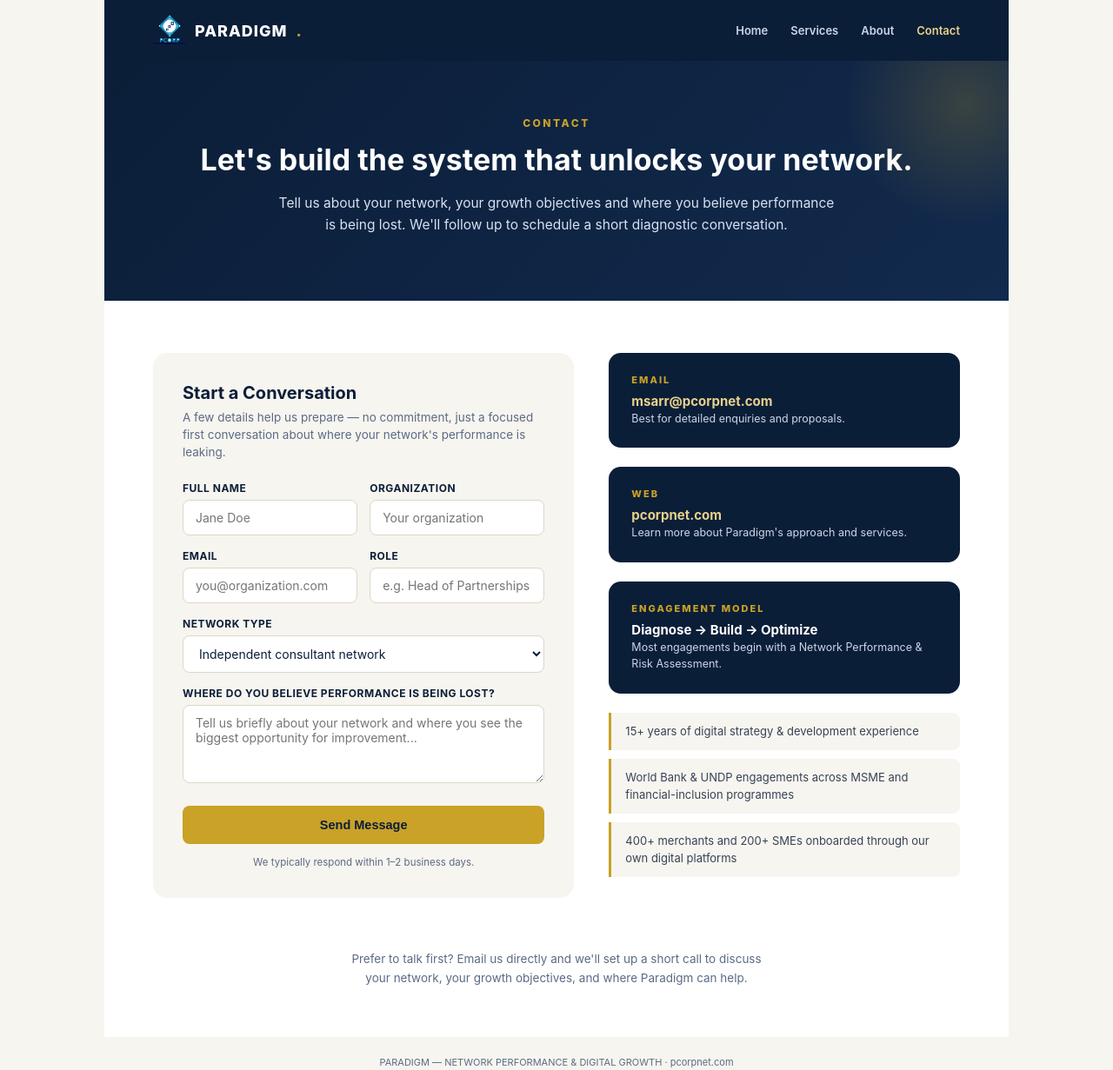
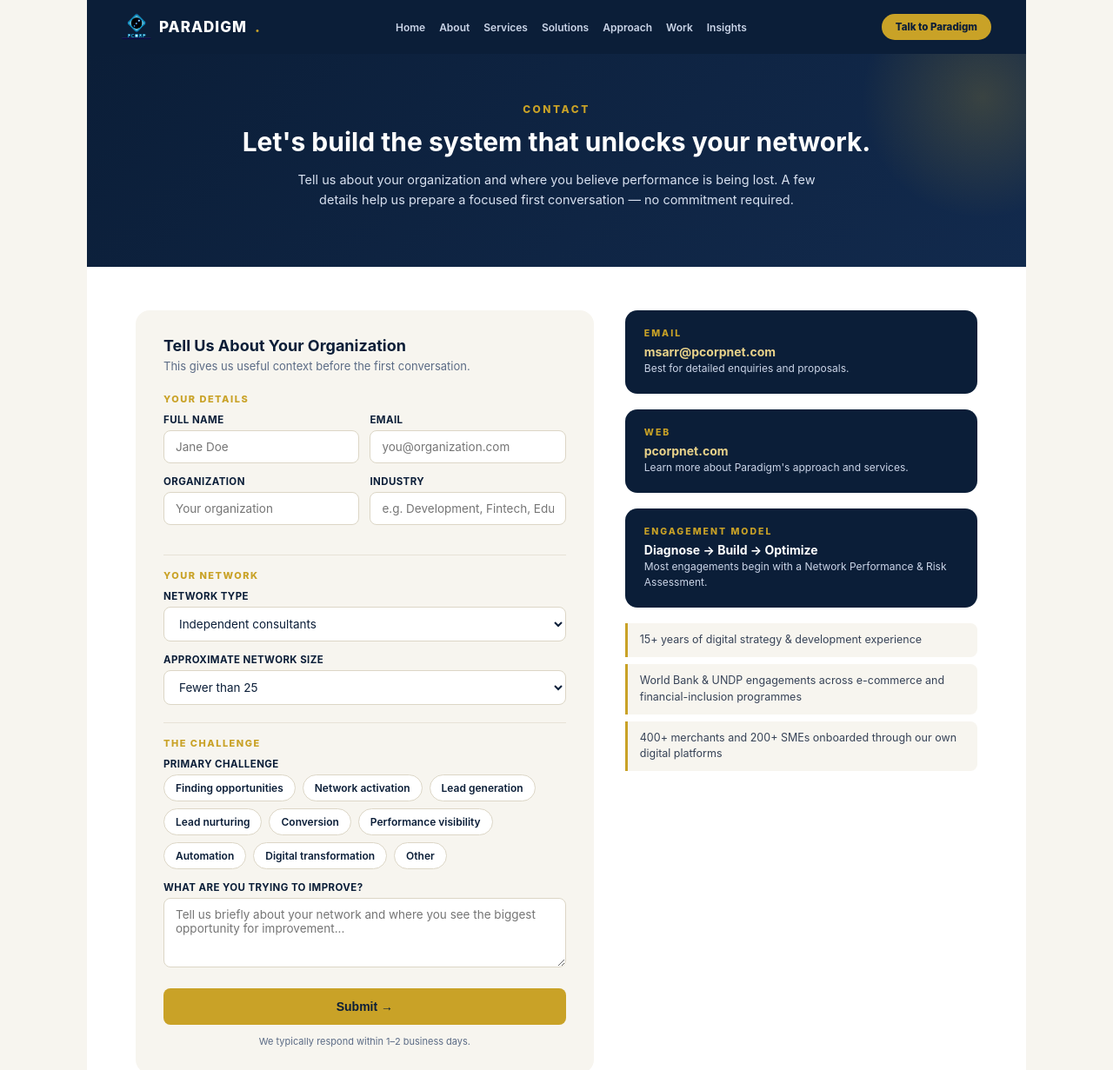
Before and after one commit to msarr1234/paradigm-website, a plain HTML site: page paradigm-contact.html in a window 1280 px wide. Shown: the top 1231 px of the page at 87% size. Drawn offline with Linux system fonts and the light colour scheme.

Commit message:
Update paradigm-contact.html

```diff
--- a/paradigm-contact.html
+++ b/paradigm-contact.html
@@ -10,100 +10,142 @@
   }
   *{box-sizing:border-box;}
   body{margin:0;font-family:-apple-system,BlinkMacSystemFont,'Segoe UI',Helvetica,Arial,sans-serif;background:var(--paper);color:var(--ink);}
-  .page{max-width:1040px;margin:0 auto;background:var(--white);}
+  .page{max-width:1080px;margin:0 auto;background:var(--white);}
   a{color:inherit;text-decoration:none;}
-  .nav{display:flex;justify-content:space-between;align-items:center;padding:16px 56px;background:var(--navy);}
-  .nav .logo{display:flex;align-items:center;gap:10px;color:var(--white);font-weight:800;letter-spacing:1px;font-size:18px;}
-  .nav .logo img{height:38px;width:38px;object-fit:contain;display:block;}
+  .nav{display:flex;justify-content:space-between;align-items:center;padding:14px 40px;background:var(--navy);flex-wrap:wrap;gap:10px;}
+  .nav .logo{display:flex;align-items:center;gap:9px;color:var(--white);font-weight:800;letter-spacing:1px;font-size:17px;}
+  .nav .logo img{height:34px;width:34px;object-fit:contain;display:block;}
   .nav .logo span{color:var(--gold);}
-  .nav .links{display:flex;gap:26px;font-size:13px;color:#CBD5E8;font-weight:600;}
+  .nav .links{display:flex;gap:16px;font-size:12px;color:#CBD5E8;font-weight:600;flex-wrap:wrap;}
   .nav .links a.active{color:var(--gold-soft);}
+  .nav-cta{background:var(--gold);color:var(--navy)!important;font-weight:800;font-size:11.5px;padding:8px 16px;border-radius:999px;white-space:nowrap;}
 
-  .hero{background:linear-gradient(135deg,var(--navy) 0%,var(--navy-2) 100%);color:var(--white);padding:64px 56px 74px;text-align:center;position:relative;overflow:hidden;}
+  .hero{background:linear-gradient(135deg,var(--navy) 0%,var(--navy-2) 100%);color:var(--white);padding:56px 56px 66px;text-align:center;position:relative;overflow:hidden;}
   .hero::after{content:"";position:absolute;right:-90px;top:-90px;width:280px;height:280px;border-radius:50%;background:radial-gradient(circle,rgba(201,162,39,.22),transparent 70%);}
-  .hero .eyebrow{color:var(--gold);font-weight:800;font-size:12px;letter-spacing:2.5px;text-transform:uppercase;margin-bottom:14px;}
-  .hero h1{margin:0 0 18px;font-size:34px;}
-  .hero p{color:#D8E1F0;font-size:15.5px;max-width:640px;margin:0 auto;line-height:1.6;}
+  .hero .eyebrow{color:var(--gold);font-weight:800;font-size:12px;letter-spacing:2.5px;text-transform:uppercase;margin-bottom:12px;}
+  .hero h1{margin:0 0 14px;font-size:30px;}
+  .hero p{color:#D8E1F0;font-size:14.5px;max-width:600px;margin:0 auto;line-height:1.6;}
 
-  section{padding:60px 56px;}
-  .contact-grid{display:grid;grid-template-columns:1.2fr 1fr;gap:40px;}
+  section{padding:50px 56px;}
+  .contact-grid{display:grid;grid-template-columns:1.3fr 1fr;gap:36px;}
 
-  .form-card{background:var(--paper);border-radius:16px;padding:34px 34px;}
-  .form-card h2{margin:0 0 6px;font-size:20px;color:var(--navy);}
-  .form-card p.lede{color:var(--muted);font-size:13.5px;margin:0 0 24px;line-height:1.5;}
-  .field{margin-bottom:16px;}
-  .field label{display:block;font-size:12px;font-weight:700;color:var(--navy);margin-bottom:6px;text-transform:uppercase;letter-spacing:.5px;}
+  .form-card{background:var(--paper);border-radius:16px;padding:30px 32px;}
+  .form-card h2{margin:0 0 4px;font-size:18px;color:var(--navy);}
+  .form-card p.lede{color:var(--muted);font-size:13px;margin:0 0 20px;line-height:1.5;}
+  .field{margin-bottom:14px;}
+  .field label{display:block;font-size:11.5px;font-weight:700;color:var(--navy);margin-bottom:5px;text-transform:uppercase;letter-spacing:.4px;}
   .field input, .field select, .field textarea{
-    width:100%;padding:11px 14px;border:1.5px solid #DCD6C6;border-radius:8px;font-size:14px;color:var(--ink);
+    width:100%;padding:10px 13px;border:1.5px solid #DCD6C6;border-radius:8px;font-size:13.5px;color:var(--ink);
     background:var(--white);font-family:inherit;
   }
-  .field textarea{resize:vertical;min-height:90px;}
-  .field-row{display:grid;grid-template-columns:1fr 1fr;gap:14px;}
-  .submit-btn{width:100%;padding:14px;border:none;border-radius:8px;background:var(--gold);color:var(--navy);font-weight:800;font-size:14.5px;cursor:pointer;margin-top:6px;}
-  .form-note{font-size:11.5px;color:var(--muted);text-align:center;margin-top:14px;}
+  .field textarea{resize:vertical;min-height:80px;}
+  .field-row{display:grid;grid-template-columns:1fr 1fr;gap:12px;}
+  .radio-group{display:flex;flex-wrap:wrap;gap:8px;}
+  .radio-chip{background:var(--white);border:1.5px solid #DCD6C6;border-radius:999px;padding:7px 13px;font-size:12px;color:var(--navy);font-weight:600;}
+  .section-divider{font-size:11px;font-weight:800;color:var(--gold);letter-spacing:1.5px;text-transform:uppercase;margin:20px 0 10px;border-top:1px solid #E7E2D6;padding-top:16px;}
+  .section-divider:first-of-type{border-top:none;padding-top:0;margin-top:0;}
+  .submit-btn{width:100%;padding:13px;border:none;border-radius:8px;background:var(--gold);color:var(--navy);font-weight:800;font-size:14px;cursor:pointer;margin-top:6px;}
+  .form-note{font-size:11px;color:var(--muted);text-align:center;margin-top:12px;}
 
-  .info-col{display:flex;flex-direction:column;gap:22px;}
-  .info-card{background:var(--navy);color:var(--white);border-radius:14px;padding:24px 26px;}
-  .info-card .lbl{color:var(--gold);font-weight:800;font-size:11px;letter-spacing:2px;text-transform:uppercase;margin-bottom:8px;}
-  .info-card .val{font-size:15px;font-weight:700;margin-bottom:2px;}
-  .info-card .sub{font-size:12.5px;color:#CBD5E8;line-height:1.5;}
+  .info-col{display:flex;flex-direction:column;gap:18px;}
+  .info-card{background:var(--navy);color:var(--white);border-radius:14px;padding:20px 22px;}
+  .info-card .lbl{color:var(--gold);font-weight:800;font-size:10.5px;letter-spacing:2px;text-transform:uppercase;margin-bottom:6px;}
+  .info-card .val{font-size:14px;font-weight:700;margin-bottom:2px;}
+  .info-card .sub{font-size:12px;color:#CBD5E8;line-height:1.5;}
   .info-card a{color:var(--gold-soft);}
 
-  .why-list{display:flex;flex-direction:column;gap:10px;}
-  .why-item{background:var(--paper);border-left:3px solid var(--gold);border-radius:0 8px 8px 0;padding:12px 16px;font-size:13px;color:#374357;line-height:1.5;}
+  .why-list{display:flex;flex-direction:column;gap:8px;}
+  .why-item{background:var(--paper);border-left:3px solid var(--gold);border-radius:0 8px 8px 0;padding:10px 14px;font-size:12.5px;color:#374357;line-height:1.5;}
 
-  .final-note{text-align:center;padding:0 56px 56px;color:var(--muted);font-size:13.5px;max-width:600px;margin:0 auto;line-height:1.6;}
+  .final-note{text-align:center;padding:0 56px 50px;color:var(--muted);font-size:13px;max-width:600px;margin:0 auto;line-height:1.6;}
 
   footer{text-align:center;padding:22px;font-size:11px;color:var(--muted);background:var(--paper);}
 
-  @media (max-width:720px){ .contact-grid{grid-template-columns:1fr;} }
+  @media (max-width:720px){ .contact-grid{grid-template-columns:1fr;} .field-row{grid-template-columns:1fr;} }
 </style>
 </head>
 <body>
 <div class="page">
 
   <div class="nav">
-    <div class="logo"><img src="assets/pcorp-logo-white-transparent.png" alt="PCORP logo" />PARADIGM<span>.</span></div>
-    <div class="links"><a href="paradigm-landing.html">Home</a><a href="paradigm-services.html">Services</a><a href="paradigm-about.html">About</a><a class="active" href="paradigm-contact.html">Contact</a></div>
+    <div class="logo"><img src="assets/pcorp-logo-black-transparent.png" alt="PCORP logo" />PARADIGM<span>.</span></div>
+    <div class="links">
+      <a href="paradigm-home.html">Home</a>
+      <a href="paradigm-about.html">About</a>
+      <a href="paradigm-services.html">Services</a>
+      <a href="paradigm-solutions.html">Solutions</a>
+      <a href="paradigm-approach.html">Approach</a>
+      <a href="paradigm-work.html">Work</a>
+      <a href="paradigm-insights.html">Insights</a>
+    </div>
+    <a class="nav-cta active" href="paradigm-contact.html">Talk to Paradigm</a>
   </div>
 
   <div class="hero">
     <div class="eyebrow">Contact</div>
     <h1>Let's build the system that unlocks your network.</h1>
-    <p>Tell us about your network, your growth objectives and where you believe performance is being lost. We'll follow up to schedule a short diagnostic conversation.</p>
+    <p>Tell us about your organization and where you believe performance is being lost. A few details help us prepare a focused first conversation — no commitment required.</p>
   </div>
 
   <section>
     <div class="contact-grid">
       <div class="form-card">
-        <h2>Start a Conversation</h2>
-        <p class="lede">A few details help us prepare — no commitment, just a focused first conversation about where your network's performance is leaking.</p>
+        <h2>Tell Us About Your Organization</h2>
+        <p class="lede">This gives us useful context before the first conversation.</p>
         <form>
+          <div class="section-divider">Your Details</div>
           <div class="field-row">
             <div class="field"><label for="name">Full Name</label><input id="name" type="text" placeholder="Jane Doe" /></div>
-            <div class="field"><label for="org">Organization</label><input id="org" type="text" placeholder="Your organization" /></div>
+            <div class="field"><label for="email">Email</label><input id="email" type="email" placeholder="you@organization.com" /></div>
           </div>
           <div class="field-row">
-            <div class="field"><label for="email">Email</label><input id="email" type="email" placeholder="you@organization.com" /></div>
-            <div class="field"><label for="role">Role</label><input id="role" type="text" placeholder="e.g. Head of Partnerships" /></div>
+            <div class="field"><label for="org">Organization</label><input id="org" type="text" placeholder="Your organization" /></div>
+            <div class="field"><label for="industry">Industry</label><input id="industry" type="text" placeholder="e.g. Development, Fintech, Education" /></div>
           </div>
+
+          <div class="section-divider">Your Network</div>
           <div class="field">
             <label for="network-type">Network Type</label>
             <select id="network-type">
-              <option>Independent consultant network</option>
-              <option>Contractor / agent network</option>
+              <option>Independent consultants</option>
+              <option>Contractors</option>
+              <option>Agents</option>
               <option>Sales network</option>
-              <option>Specialist expert network</option>
-              <option>Training / education network</option>
-              <option>Development-sector consultant network</option>
-              <option>Other distributed delivery model</option>
+              <option>Professional network</option>
+              <option>Other</option>
             </select>
           </div>
           <div class="field">
-            <label for="message">Where do you believe performance is being lost?</label>
+            <label for="network-size">Approximate Network Size</label>
+            <select id="network-size">
+              <option>Fewer than 25</option>
+              <option>25 – 100</option>
+              <option>100 – 500</option>
+              <option>500+</option>
+            </select>
+          </div>
+
+          <div class="section-divider">The Challenge</div>
+          <div class="field">
+            <label>Primary Challenge</label>
+            <div class="radio-group">
+              <span class="radio-chip">Finding opportunities</span>
+              <span class="radio-chip">Network activation</span>
+              <span class="radio-chip">Lead generation</span>
+              <span class="radio-chip">Lead nurturing</span>
+              <span class="radio-chip">Conversion</span>
+              <span class="radio-chip">Performance visibility</span>
+              <span class="radio-chip">Automation</span>
+              <span class="radio-chip">Digital transformation</span>
+              <span class="radio-chip">Other</span>
+            </div>
+          </div>
+          <div class="field">
+            <label for="message">What are you trying to improve?</label>
             <textarea id="message" placeholder="Tell us briefly about your network and where you see the biggest opportunity for improvement..."></textarea>
           </div>
-          <button type="submit" class="submit-btn">Send Message</button>
+
+          <button type="submit" class="submit-btn">Submit →</button>
           <div class="form-note">We typically respond within 1–2 business days.</div>
         </form>
       </div>
@@ -126,7 +168,7 @@
         </div>
         <div class="why-list">
           <div class="why-item">15+ years of digital strategy &amp; development experience</div>
-          <div class="why-item">World Bank &amp; UNDP engagements across MSME and financial-inclusion programmes</div>
+          <div class="why-item">World Bank &amp; UNDP engagements across e-commerce and financial-inclusion programmes</div>
           <div class="why-item">400+ merchants and 200+ SMEs onboarded through our own digital platforms</div>
         </div>
       </div>
```
